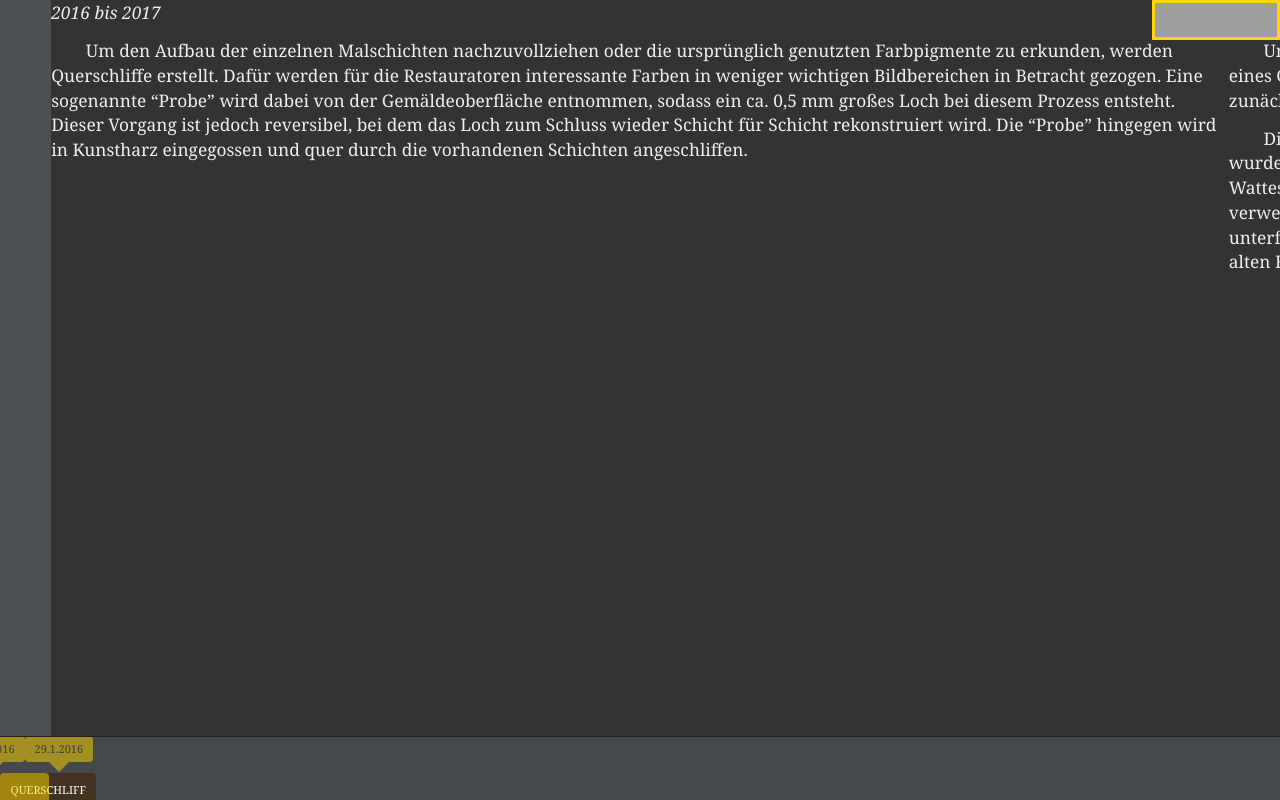
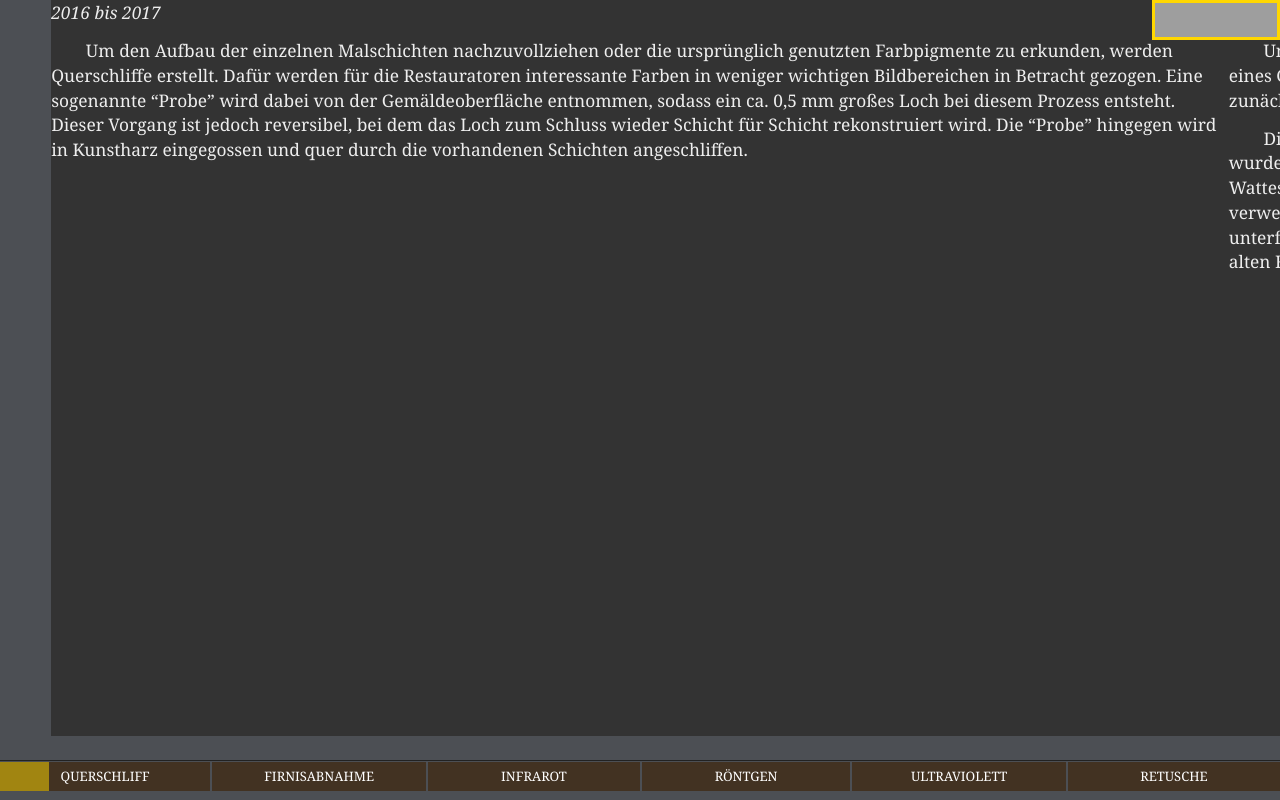
Before and after one commit to mszalomski/VeroneseRestauration, a plain HTML site: page restauration.html in a window 1280 px wide. Drawn offline with Linux system fonts and the light colour scheme; grey boxes are pictures that could not be loaded.

Commit message:
Kacheln parallel

```diff
--- a/data.json
+++ b/data.json
@@ -4,7 +4,7 @@
 		"title" : "Querschliff",
 		"title_short" : "Querschliff",
 		"start_time" : "2016-01-01",
-		"end_time" : "2016-02-25",
+		"end_time" : "2016-04-30",
 		"content" : "querschliff.html",
 		"overview" : "querschliffpos.jpg",
 		"images" : [
@@ -17,8 +17,8 @@
 		"id": 2,
 		"title" : "Firnisabnahme",
 		"title_short" : "Firnisabnahme",
-		"start_time" : "2016-01-20",
-		"end_time" : "2016-03-28",
+		"start_time" : "2016-05-01",
+		"end_time" : "2016-08-31",
 		"content" : "firnisabnahme.html",
 		"overview" : "vorzustand.jpg",
 		"images" : [
@@ -31,8 +31,8 @@
 		"id": 3,
 		"title" : "Infrarotreflektografie",
 		"title_short" : "Infrarot",
-		"start_time" : "2016-04-01",
-		"end_time" : "2016-08-15",
+		"start_time" : "2016-09-01",
+		"end_time" : "2016-12-31",
 		"content" : "infrarot.html",
 		"overview" : "infrared.jpg",
 		"images" : [
@@ -45,8 +45,8 @@
 		"id": 4,
 		"title" : "Digitale Röntgentechnik",
 		"title_short" : "Röntgen",
-		"start_time" : "2016-011-01",
-		"end_time" : "2017-01-25",
+		"start_time" : "2017-01-01",
+		"end_time" : "2017-04-30",
 		"content" : "roentgen.html",
 		"overview" : "roentgen.jpg",
 		"images" : [
@@ -58,8 +58,8 @@
 		"id": 5,
 		"title" : "Untersuchung unter Ultraviolett",
 		"title_short" : "Ultraviolett",
-		"start_time" : "2017-02-30",
-		"end_time" : "2017-04-25",
+		"start_time" : "2017-05-01",
+		"end_time" : "2017-08-31",
 		"content" : "uv.html",
 		"overview" : "ultraviolett_color.jpg",
 		"images" : [
@@ -71,8 +71,8 @@
 		"id": 6,
 		"title" : "Retusche von Fehlstellen",
 		"title_short" : "Retusche",
-		"start_time" : "2017-04-26",
-		"end_time" : "2017-07-25",
+		"start_time" : "2017-09-01",
+		"end_time" : "2017-12-31",
 		"content" : "retusche.html",
 		"overview" : "vorzustand.jpg",
 		"images" : [
--- a/restauration.html
+++ b/restauration.html
@@ -20,7 +20,11 @@
 	</div>
 	<div id="box_slider">
 		<div id="slider"></div>
+		<div style="position: relative; height: 100%;">
+			<div style="position: absolute; width: 100%; height: 100%; background: #4c4f54;" id="bars"></div>
+		</div>
 	</div>
+	<div id="disabled_sliders"></div>
 	<script src="scripts/jsonLoader.js"></script>
 </div>
 </body>
--- a/scripts/jsonLoader.js
+++ b/scripts/jsonLoader.js
@@ -6,9 +6,9 @@ $.getJSON("data.json", function(json) {
 
 	// Insert Timer Divs
 	for(var i = 0; i < json.length; i++) {
-		$("#box_slider").append('<div id="timer_' +i +'" class="timer"></div>');
+		$("#disabled_sliders").append('<div id="timer_' +i +'" class="timer"></div>');
 
-		$('#timer_' +i).dateRangeSlider({
+		var disabledSlider = $('#timer_' +i).dateRangeSlider({
 			enabled: false,
 			arrows: false,
 			bounds:{
@@ -21,7 +21,18 @@ $.getJSON("data.json", function(json) {
 			}
 		});
 
-		$('#timer_' +i +' .ui-rangeSlider-bar').append(json[i].title_short);
+		var childContainer = disabledSlider[0].childNodes[0];
+
+		var bar = childContainer.getElementsByClassName("ui-rangeSlider-bar")[0];
+
+
+
+		bar.id = (i+1);
+
+		bar.innerHTML = json[i].title_short;
+
+		bar.className += ' slider_bar';
+		$("#bars").append(bar);
 	}
 
 	// SLIDER
@@ -47,9 +58,25 @@ $.getJSON("data.json", function(json) {
 		}
 	});
 
+	// END SLIDER
+
+	$(".ui-rangeSlider-disabled .ui-rangeSlider-bar").on("click", function(){
+		var elemId = this.parentNode.parentNode.id;
+		var id = elemId.substr(elemId.indexOf("_") + 1);
+		var startTime = json[id].start_time;
+		setTimeSlider(startTime);
+		currentSlide = parseInt(id) + 1;
+		redrawCarousel();
+	});
+
+
+// END JSON DATA
+});
+
+$(document).ready(function() {
 	$("#slider").bind("valuesChanging", function(e, data){
 		var activeValues = [];
-		json.forEach(
+		jsonContent.forEach(
 			function(value, i, array){
 				var dFrom = value.start_time.split("-");
 				var dTo = value.end_time.split("-");
@@ -69,24 +96,17 @@ $.getJSON("data.json", function(json) {
 					if(activeValues.indexOf(value.id) !== -1){
 						activeValues.splice(activeValues.indexOf(value.id), 1);
 					}
+
 				}
 			}
 		);
 		updateCarousel(activeValues);
 	});
-	// END SLIDER
 
-	$(".ui-rangeSlider-disabled .ui-rangeSlider-bar").on("click", function(){
-		var elemId = this.parentNode.parentNode.id;
-		var id = elemId.substr(elemId.indexOf("_") + 1);
-		var startTime = json[id].start_time;
-		setTimeSlider(startTime);
-		currentSlide = parseInt(id) + 1;
-		redrawCarousel();
+	// Insert Image Container
+	$(".slider_bar").each(function(){
+
 	});
-
-
-// END JSON DATA
 });
 
 function setTimeSlider(startTime){
--- a/styles/layout.css
+++ b/styles/layout.css
@@ -31,13 +31,13 @@ h1 {
 	background: #4c4f54;
 	color: #eee;
 	width: 100%;
-	height: 92%;
+	height: 95%;
 	overflow: hidden;
 }
 #box_slider {
 	color: #111;
 	width: 100%;
-	height: 8%;
+	height: 5%;
 	overflow: hidden;
 	background: #45484c !important;
 	border-top: 1px solid #222;
@@ -253,9 +253,10 @@ h1 {
 }
 #slider .ui-rangeSlider-bar {
 	background: #FFD700;
-	height: 178px;
+	height: 29px;
 	opacity: 0.5;
 	z-index: 2;
+	border-radius: 0;
 }
 
 .ui-rangeSlider-noArrow .ui-rangeSlider-container {
@@ -273,6 +274,7 @@ h1 {
 #slider {
 	height: 0px;
 	background-color: #45484c;
+	padding-top: 0;
 }
 #slider .ui-rangeSlider-container {
 	height: 179px;
@@ -292,45 +294,18 @@ h1 {
 	border-top: 10px solid #FFD700;
 }
 
-
-/* Disabled Slider */
-.ui-rangeSlider-disabled {
-	padding: 0 !important;
-	z-index: 1;
-	background: #45484c !important;
+.slider_bar {
+	text-align: center;
+    font-size: 13px;
+    text-transform: uppercase;
+    color: #fff;
+    padding-top: 5px;
+	background: #423222;
+	border-radius: 0;
 }
 
-.ui-rangeSlider-disabled .ui-rangeSlider-label {
-	display: none !important;
+
+
+#disabled_sliders {
+	visibility: hidden;
 }
-.ui-rangeSlider-disabled.ui-rangeSlider-noArrow .ui-rangeSlider-container {
-	border: none;
-	background: none;
-}
-.ui-rangeSlider-disabled .ui-rangeSlider-bar {
-	background: #423222;
-}
-.ui-rangeSlider-disabled.ui-rangeSlider-withArrows .ui-rangeSlider-container,
-.ui-rangeSlider-disabled.ui-rangeSlider-noArrow .ui-rangeSlider-container,
-.ui-rangeSlider-disabled .ui-rangeSlider-arrow {
-	-webkit-box-shadow: none;
-	-moz-box-shadow: none;
-	box-shadow: none;
-}
-.ui-rangeSlider-disabled .ui-rangeSlider-bar:hover, .ui-rangeSlider-disabled .ui-rangeSlider-handle:hover {
-	cursor: pointer;
-}
-
-.timer .ui-rangeSlider-bar {
-	text-align: center;
-	font-size: 11px;
-	text-transform: uppercase;
-	color: #fff;
-	padding-top: 9px;
-}
-
-.ui-rangeSlider-disabled, .ui-rangeSlider-disabled .ui-rangeSlider-innerBar,
-.ui-rangeSlider-disabled .ui-rangeSlider-bar,
-.ui-rangeSlider-disabled .ui-rangeSlider-handle, .ui-rangeSlider-disabled .ui-rangeSlider-container{
-	height: 30px !important;
-}
```
